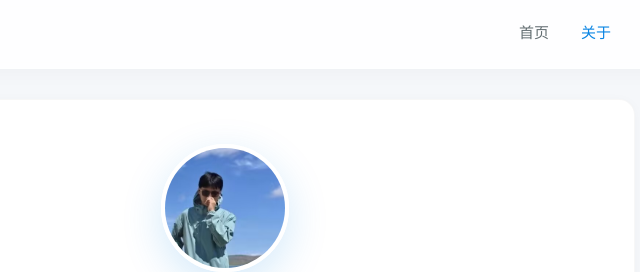
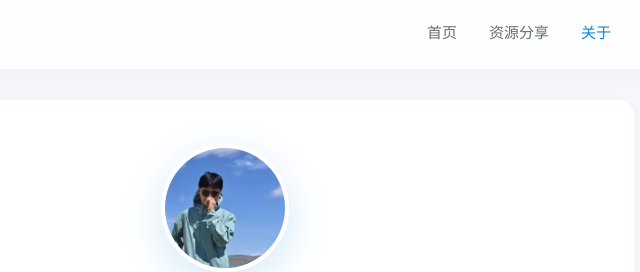
Before and after one commit to ou627/ou627.github.io, a plain HTML site: page about.html in a window 1280 px wide. Shown: the top 272 px of the page, 415-1055 px from the left. Drawn offline with Linux system fonts and the light colour scheme; a small style sheet from the web is missing.

Commit message:
Update about.html

```diff
--- a/about.html
+++ b/about.html
@@ -391,6 +391,7 @@
             <a href="/" class="logo">玄<span>心</span></a>
             <ul class="nav-links">
                 <li><a href="/">首页</a></li>
+                 <li><a href="/resource.html">资源分享</a></li>
                 <li><a href="/about.html" style="color:#0984e3;">关于</a></li>
             </ul>
         </div>
```
